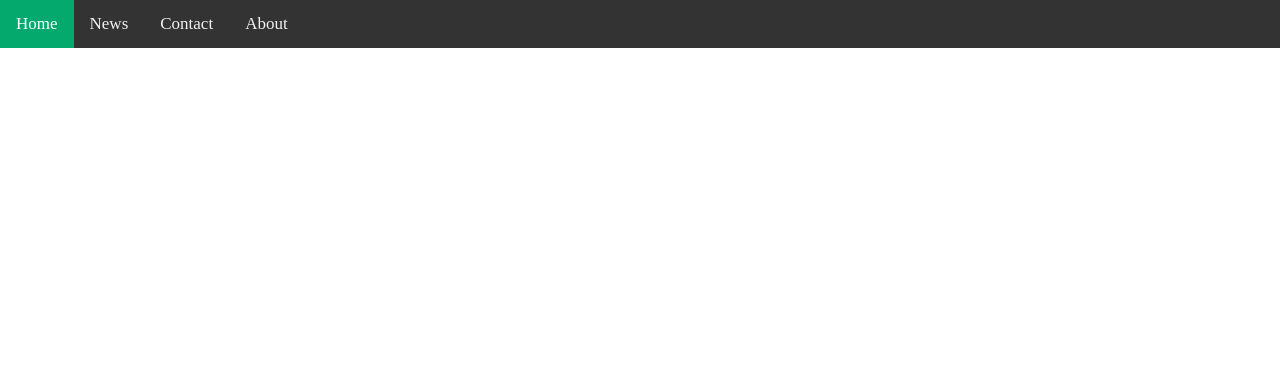
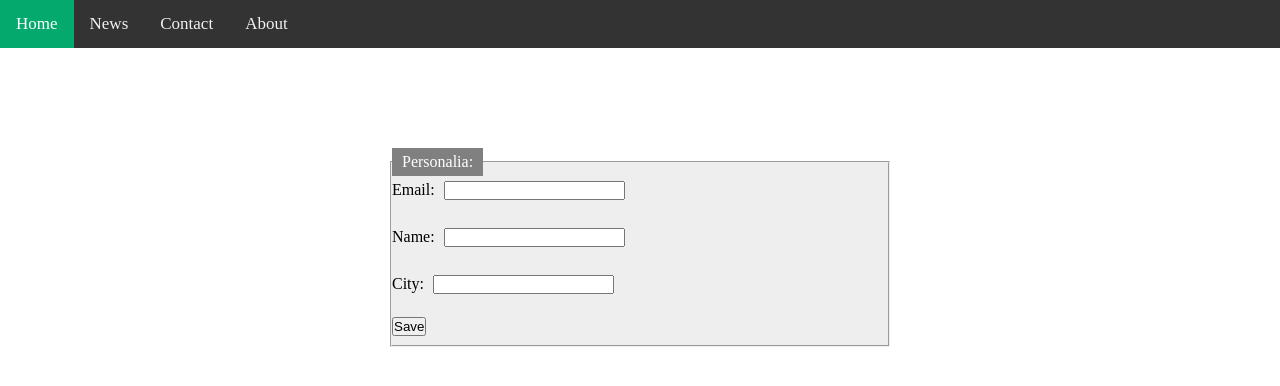
Before and after one commit to 31181024369/nodejs-backend-zero, a Node server app: template src/views/home.ejs in a window 1280 px wide. Shown: the top 386 px of the page. Run offline with Node 20, Linux system fonts and the light colour scheme; the template is opened without the code that fills it, so the values that code supplies are empty.

Commit message:
bai37_9-2-2025

```diff
--- a/src/public/css/styles.css
+++ b/src/public/css/styles.css
@@ -31,3 +31,26 @@
     background-color: #04AA6D;
     color: white;
   }
+  fieldset {
+    background-color: #eeeeee;
+  }
+
+  legend {
+    background-color: gray;
+    color: white;
+    padding: 5px 10px;
+  }
+
+  input {
+    margin: 5px;
+  }
+  .form-add-new{
+    width: 500px;
+    margin: 0 auto;
+    padding-top: 100px;
+  }
+  button{
+    cursor: pointer;
+    margin-bottom: 9px;
+
+  }
--- a/src/routes/web.js
+++ b/src/routes/web.js
@@ -1,7 +1,8 @@
 const express = require('express');
 const router = express.Router();
-const { getHomePage, getHoiDanIT, getABC } = require('../controllers/homeController');
+const { getHomePage, getHoiDanIT, getABC, postCreateUser } = require('../controllers/homeController');
 
 router.get('/', getHomePage);
 router.get('/hoidanit', getHoiDanIT);
+router.post('/create-user', postCreateUser);
 module.exports = router;
--- a/src/server.js
+++ b/src/server.js
@@ -6,6 +6,9 @@ const connection = require('./config/database');
 const app = express();
 const port = process.env.PORT || 8888;
 const hostname = process.env.HOST_NAME;
+
+app.use(express.json()); // Used to parse JSON bodies
+app.use(express.urlencoded({ extended: true })); //Parse URL-encoded bodies
 
 configViewEngine(app);
 
--- a/src/views/home.ejs
+++ b/src/views/home.ejs
@@ -15,6 +15,21 @@
         <a href="#contact">Contact</a>
         <a href="#about">About</a>
     </div>
+    <div class="form-add-new">
+        <form action="create-user" method="POST">
+            <fieldset>
+                <legend>Personalia:</legend>
+                <label for="fname">Email:</label>
+                <input type="text" id="fname" name="email" /><br><br>
+                <label for="name">Name:</label>
+                <input type="text" id="lname" name="name" /><br><br>
+                <label for="city">City:</label>
+                <input type="text" id="city" name="city" /><br><br>
+
+                <button>Save</button>
+            </fieldset>
+        </form>
+    </div>
 </body>
 
 </html>
```
Also changed, not shown: src/controllers/homeController.js (+16 -10 lines).
